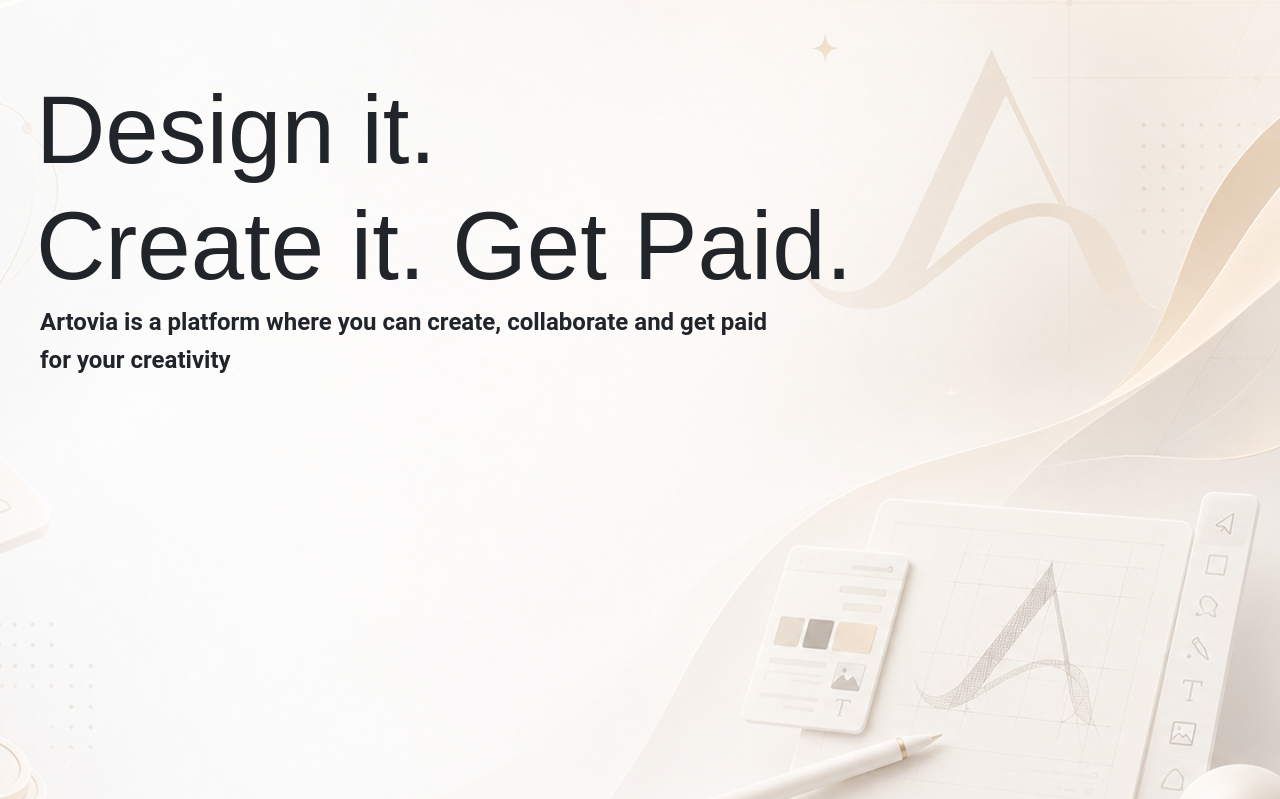
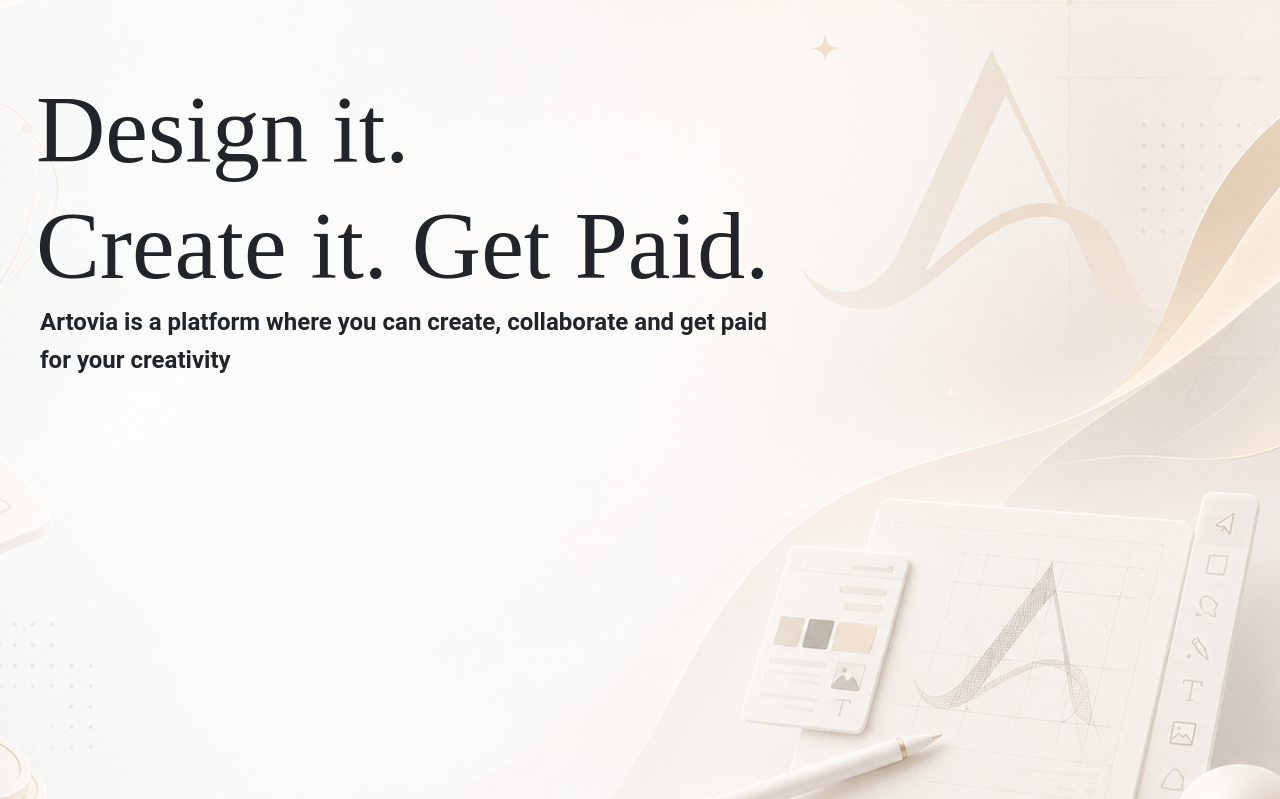
Before and after one commit to mizushino1/finals-project, a PHP site: page /finals-project/index.html in a window 1280 px wide. Shown: the part 68-867 px from the top of the page. Run offline with PHP 8.4, Linux system fonts and the light colour scheme.

Commit message:
font readded

```diff
--- a/public/css/main.css
+++ b/public/css/main.css
@@ -36,6 +36,10 @@
     font-size: 1rem;
     line-height: 1.6;
     margin-bottom: 1.5rem;
+}
+
+.joan {
+    font-family:'Joan', serif;
 }
 
 .fs-fluid-xxs {
```
